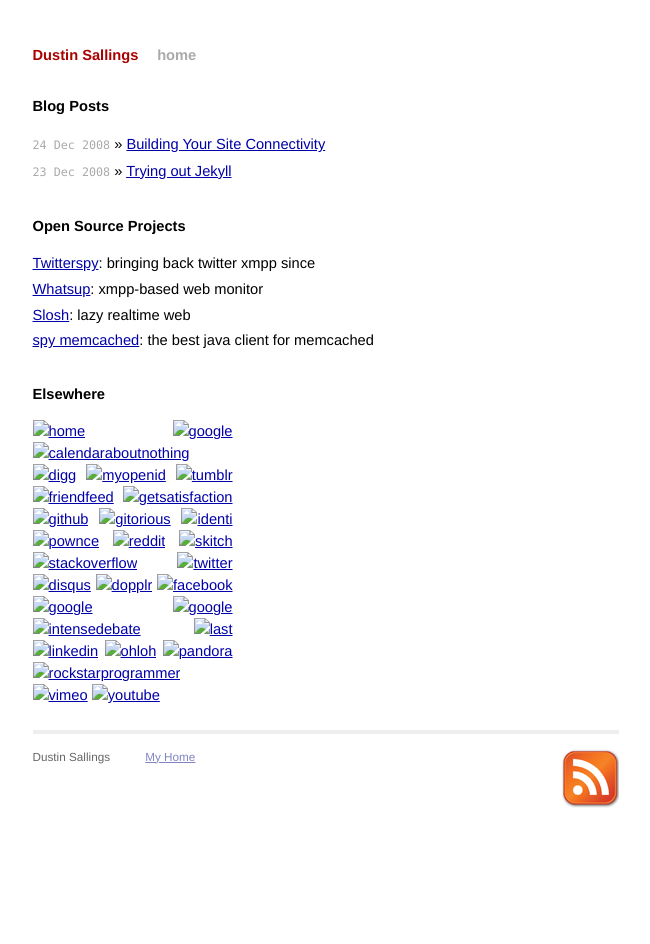
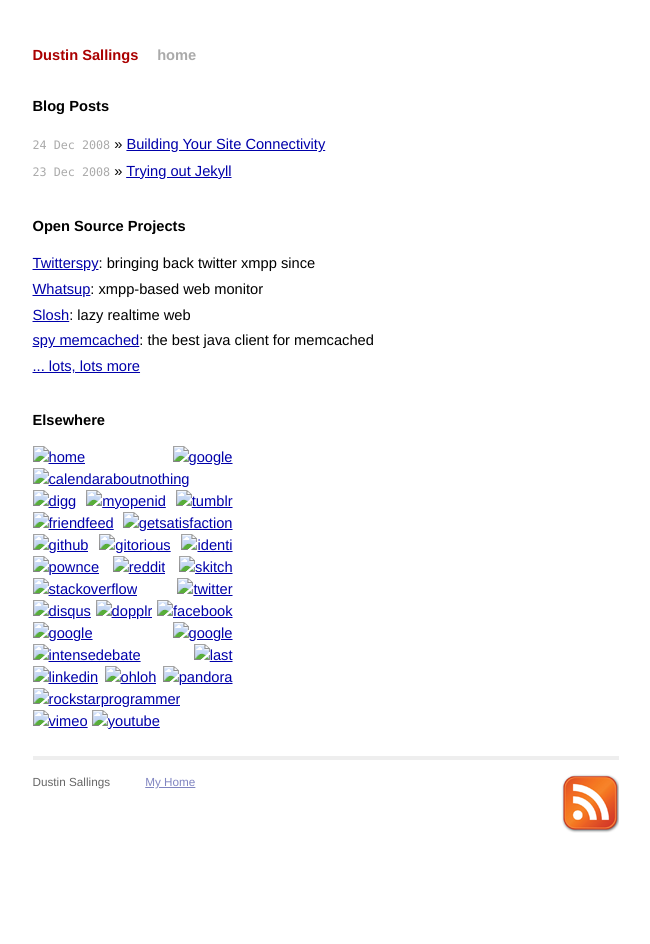
Before and after one commit to dustin/dustin.sallings.org, a Jekyll site: the page built from index.html, in a window 1280 px wide. Shown: the whole page, without its empty margins (314-964 px from the left). Built offline with Jekyll 4.4.1, drawn with Linux system fonts in a browser that asks for light colours.

Commit message:
Added a link to my github profile.

```diff
--- a/index.html
+++ b/index.html
@@ -21,6 +21,7 @@
 		<li><a href="http://code.google.com/p/spymemcached/">spy memcached</a>:
 			the best java client for memcached
 		</li>
+		<li><a rel="me" href="http://github.com/dustin">... lots, lots more</a></li>
   </ul>
 
 	<h1>Elsewhere</h1>
```
